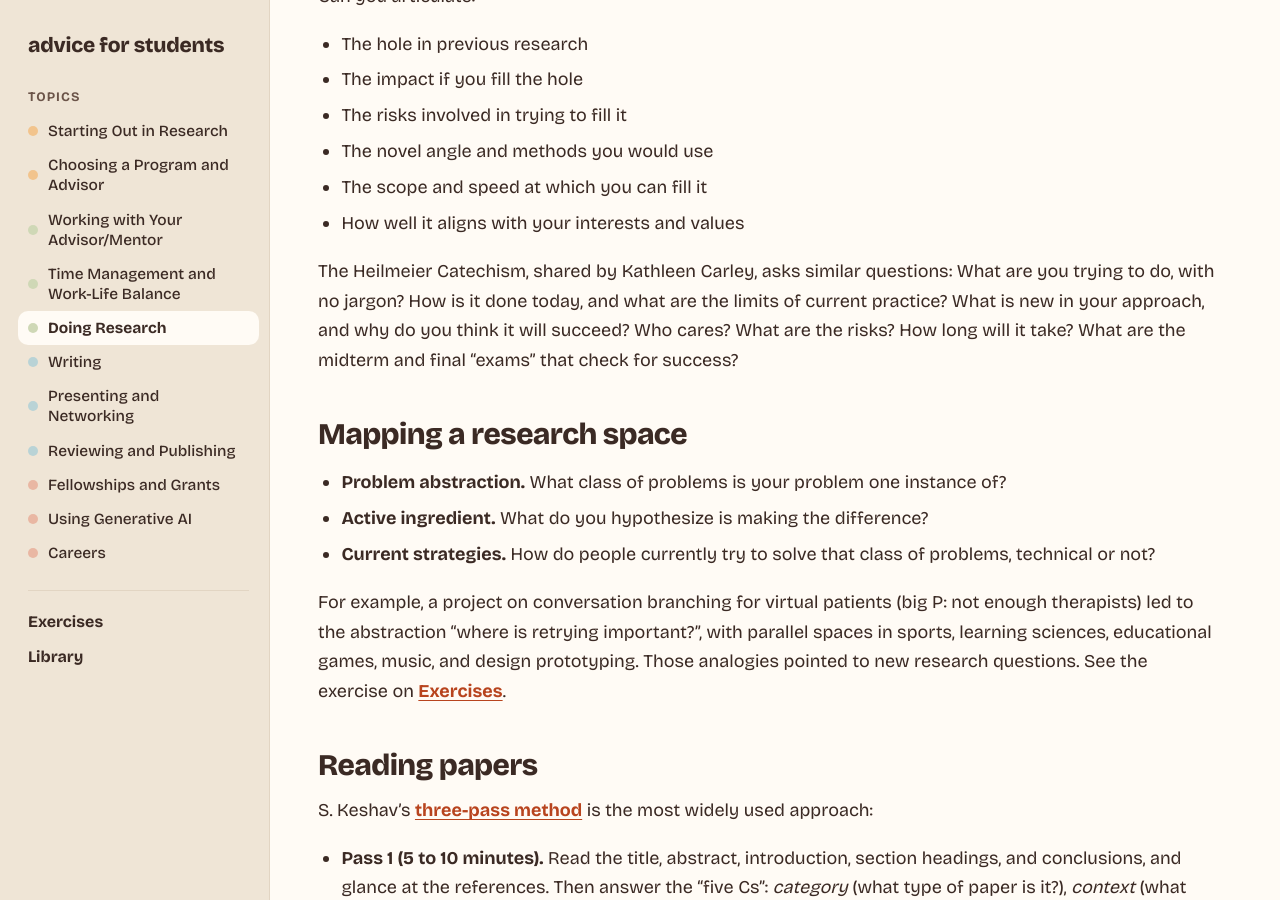
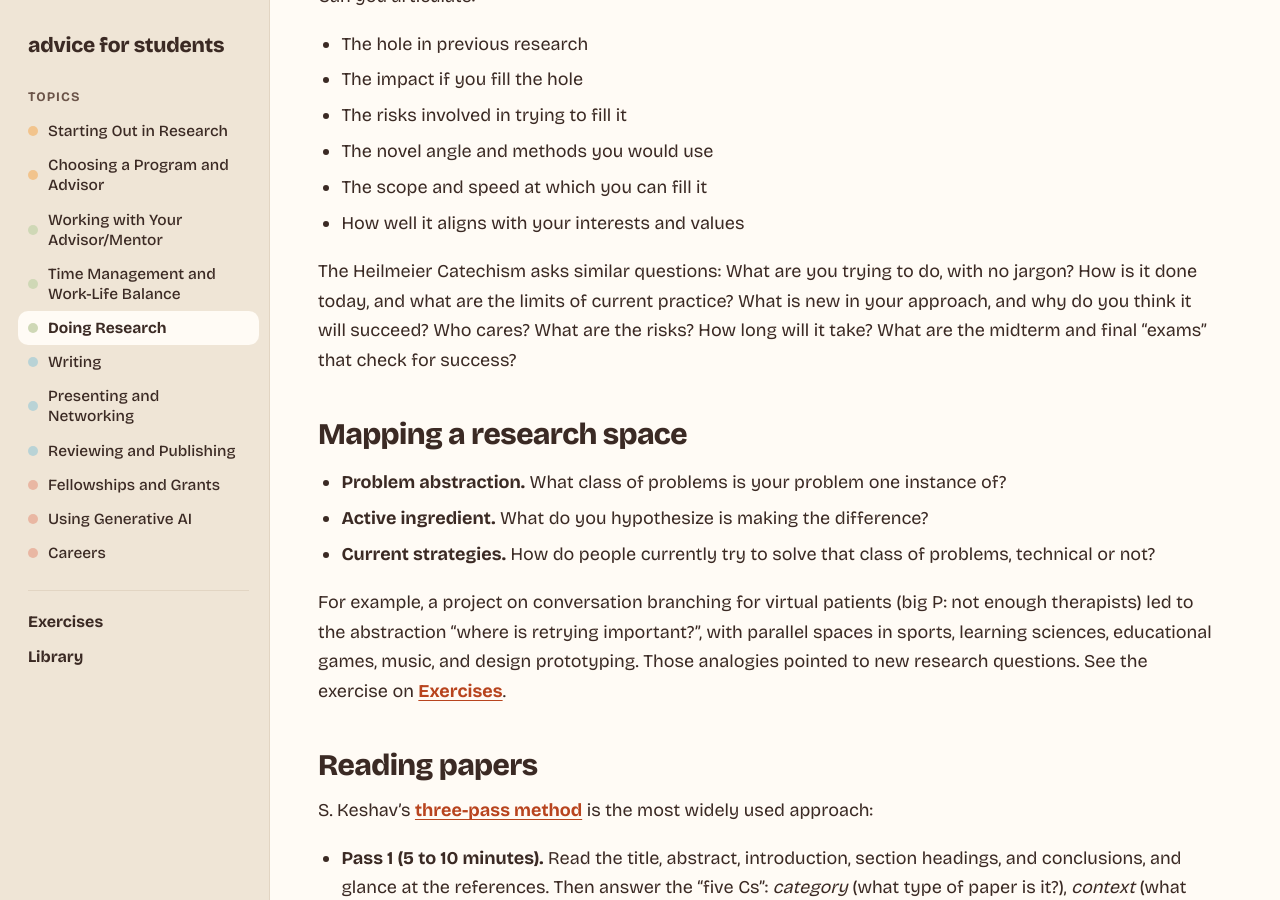
Before and after one commit to merylye/student-advice, a Jekyll site: the page built from topics/research.md, in a window 1280 px wide and 900 px high, scrolled down 3377 px. Built offline with Jekyll 4.4.1, drawn with Linux system fonts in a browser that asks for light colours.

Commit message:
Remove Carley attribution from Heilmeier line
Co-Authored-By: Claude Opus 5.5 <noreply@anthropic.com>
Claude-Session: https://claude.ai/code/session_01C25QM1QrULTUCEMLhuM8KY

```diff
--- a/topics/research.md
+++ b/topics/research.md
@@ -68,7 +68,7 @@ Can you articulate:
 - The scope and speed at which you can fill it
 - How well it aligns with your interests and values
 
-The Heilmeier Catechism, shared by Kathleen Carley, asks similar questions: What are you trying to do, with no jargon? How is it done today, and what are the limits of current practice? What is new in your approach, and why do you think it will succeed? Who cares? What are the risks? How long will it take? What are the midterm and final "exams" that check for success?
+The Heilmeier Catechism asks similar questions: What are you trying to do, with no jargon? How is it done today, and what are the limits of current practice? What is new in your approach, and why do you think it will succeed? Who cares? What are the risks? How long will it take? What are the midterm and final "exams" that check for success?
 
 ## Mapping a research space
 
```
